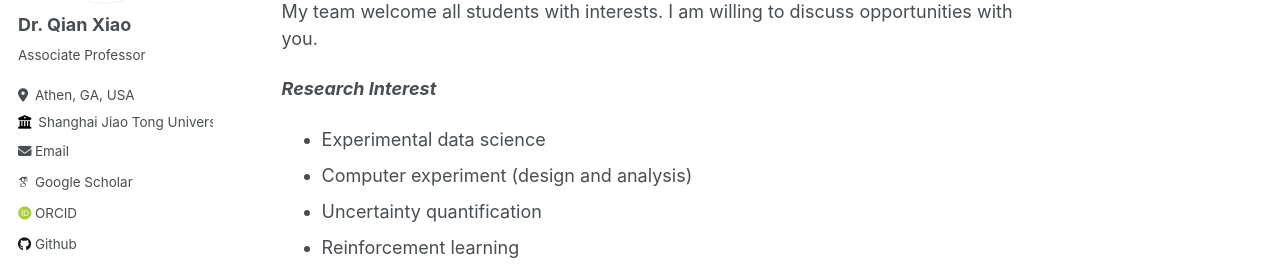
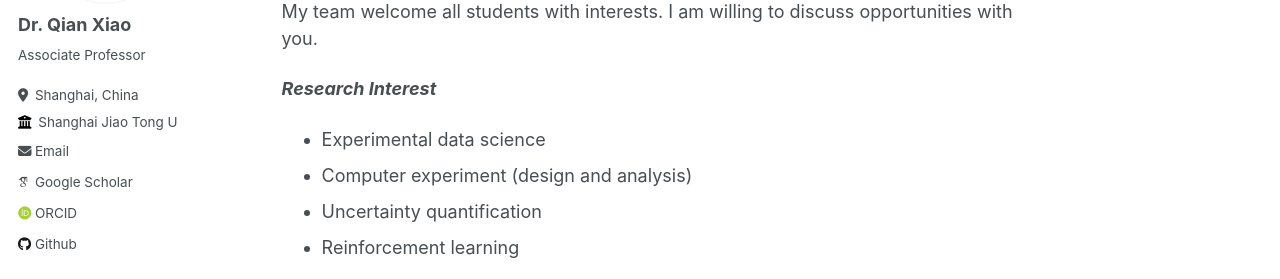
Before and after one commit to QXlab/QXlab.github.io, a Jekyll site: the page built from _pages/about.md, in a window 1280 px wide. Shown: the part 359-638 px from the top of the page. Built offline with Jekyll 4.4.1, drawn with Linux system fonts in a browser that asks for light colours; some web fonts are replaced.

Commit message:
Update _config.yml

```diff
--- a/_config.yml
+++ b/_config.yml
@@ -25,8 +25,8 @@ author:
   name             : "Dr. Qian Xiao"
   pronouns         : # example: "he/his"
   bio              : "Associate Professor"
-  location         : "Athen, GA, USA"
-  employer         : "Shanghai Jiao Tong University"
+  location         : "Shanghai, China"
+  employer         : "Shanghai Jiao Tong U"
   uri              : # URL
   email            : "sjtu0041527@sjtu.edu.cn"
 
```
